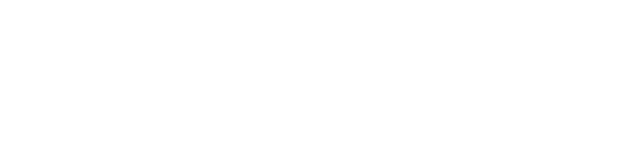
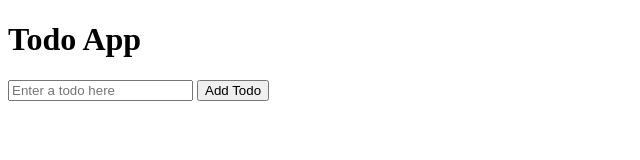
Before and after one commit to farhanacsebd/todo-list-app-html-css-js, a plain HTML site: page index.html in a window 1280 px wide. Shown: the whole page, without its empty margins (0-640 px from the left). Drawn offline with Linux system fonts and the light colour scheme.

Commit message:
added todo form

```diff
--- a/index.html
+++ b/index.html
@@ -10,9 +10,14 @@
 </head>
 <body>
     <div class="container">
-        <div class="card-title">
-            <div class="card-title"></div>
-            <div class="card-body"></div>
+        <div class="card">
+            <h1 class="card-title">Todo App</h1>
+            <div class="card-body">
+                <form class="todo-form">
+                    <input type="text" placeholder="Enter a todo here" id="inputTodo" required>
+                    <button type="submit" class="btn" id="addTodoButton">Add Todo</button>
+                </form>
+            </div>
         </div>
     </div>
 
```
